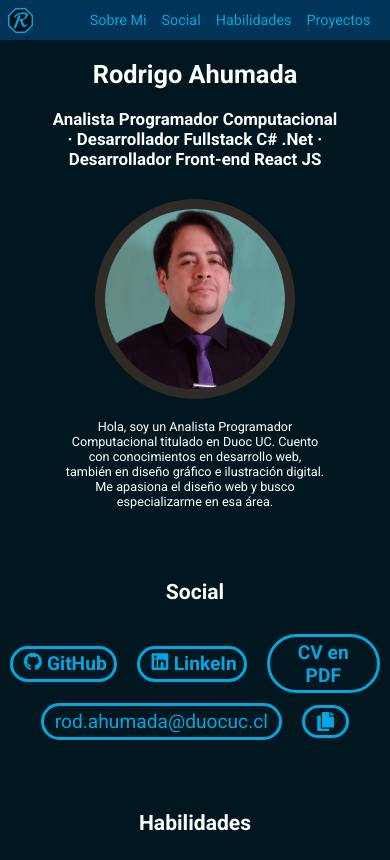
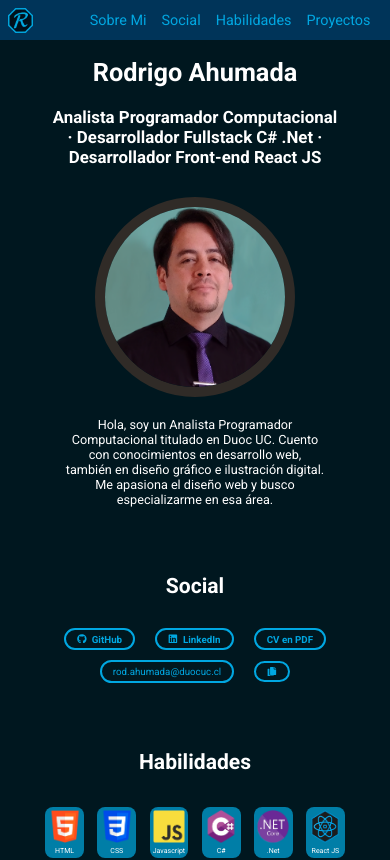
Before and after one commit to RodrigoAhumadaE/PortafolioRodrigo, a React (Vite) app: page / in a window 390 px wide. Shown: the top 860 px of the page. Built offline with nearby package versions, Linux system fonts and the light colour scheme.

Commit message:
limpieza de código

```diff
--- a/src/components/ImagenesRPS.jsx
+++ b/src/components/ImagenesRPS.jsx
@@ -30,7 +30,7 @@ const imagenesRPS = [
     },
     {
         img: tramites,
-        nombre: "tramites"
+        nombre: "Trámites"
     },
     {
         img: usuario,
--- a/src/components/Modal.jsx
+++ b/src/components/Modal.jsx
@@ -3,10 +3,8 @@ import React from 'react';
 class Modal extends React.Component{
 
   abrirModal = (nombre) => {
-    console.log(nombre);
     let elementModal = document.getElementById(nombre);
     let elementContainer = document.querySelector(".container");
-    console.log(elementModal, elementContainer);
     elementModal.classList.remove("ocultar");
     elementModal.classList.add("mostrar");
     elementContainer.classList.add("desenfocar");
@@ -19,8 +17,6 @@ class Modal extends React.Component{
     elementModal.classList.add("ocultar");
     elementContainer.classList.remove("desenfocar");
   };
-
-  return;
 }
 
 export default Modal;
--- a/src/components/Social.jsx
+++ b/src/components/Social.jsx
@@ -46,7 +46,7 @@ export default function Social() {
           >
             <FaLinkedin />
             <strong>
-              <p>LinkeIn</p>
+              <p>LinkedIn</p>
             </strong>
           </a>
         </div>
--- a/src/index.css
+++ b/src/index.css
@@ -40,7 +40,7 @@ p{
   display: flex;
   flex-direction: column;
   align-items: center;
-  margin: 10px 0;
+  margin: 8px 0;
   row-gap: 10px;
 }
 
--- a/src/page/css/Social.css
+++ b/src/page/css/Social.css
@@ -22,7 +22,7 @@
   justify-content: center;
   text-decoration: none;
   color: #00a7e1;
-  font-size: 1.2rem;
+  font-size: 1.5vw;
   gap: 5px;
   transition: 300ms;
 }
@@ -34,3 +34,26 @@
     0 0 15px #ff00de, inset 0 0 18px #ff00de, 0 0 18px #ff00de,
     inset 0 0 21px #ff00de, 0 0 21px #ff00de;
 }
+
+@media only screen and (max-width: 1024px) {
+
+  .card-social{
+    border: 2.8px solid #00a7e1;
+  }
+
+  .link-social{
+    font-size: 2dvw;
+  }
+}
+
+
+@media only screen and (max-width: 720px) {
+
+  .card-social{
+    border: 2.5px solid #00a7e1;
+  }
+
+  .link-social{
+    font-size: 2.5dvw;
+  }
+}
```
